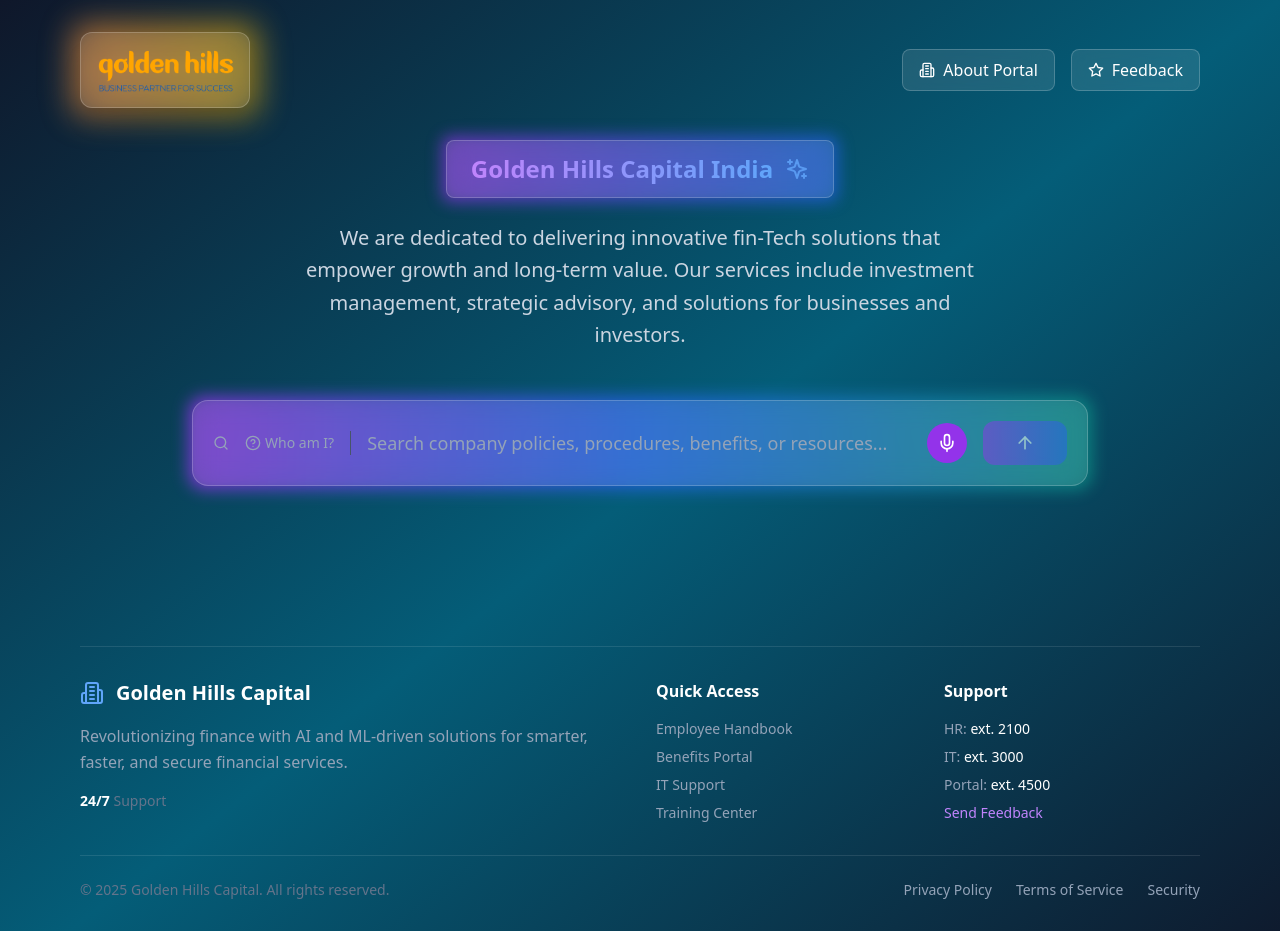
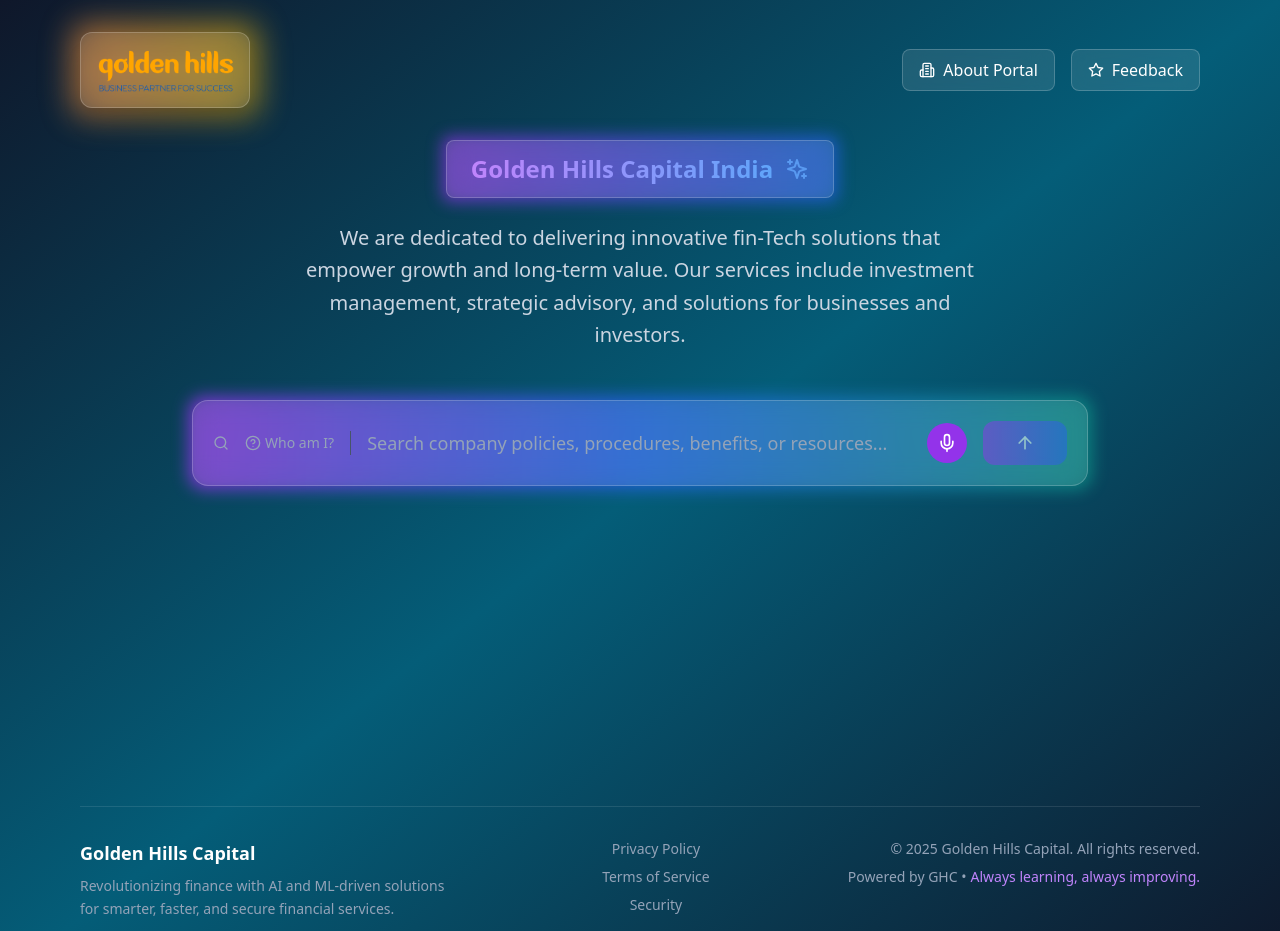
Before and after one commit to shakunthalamandem/Ghc_Website_frontend, a React (Vite) app in the folder project/: page / in a window 1280 px wide. Shown: the top 931 px of the page. Built offline with nearby package versions, Linux system fonts and the light colour scheme.

Commit message:
modified footer

```diff
--- a/project/src/components/Pages/Footer.tsx
+++ b/project/src/components/Pages/Footer.tsx
@@ -1,84 +1,54 @@
 import React, { useState } from 'react';
-import { Building2 } from 'lucide-react';
-import { TermsOfService } from './TermsOfService'; // Adjust the path based on your file structure
+// import { Building2 } from 'lucide-react';
+import { TermsOfService } from './TermsOfService'; // Adjust path
 
 const Footer = () => {
   const [showTerms, setShowTerms] = useState(false);
 
   return (
     <>
-      <footer className="mt-40 pt-8 border-t border-white/10">
-        <div className="grid grid-cols-1 md:grid-cols-4 gap-8 mb-8">
-          {/* Company Info */}
-          <div className="md:col-span-2">
-            <div className="flex items-center space-x-3 mb-4">
-              <Building2 className="w-6 h-6 text-blue-400" />
-              <span className="text-xl font-bold text-white">Golden Hills Capital</span>
+      <footer className="mt-80 pt-8 border-t border-white/10 text-sm text-slate-400">
+        <div className="flex flex-col md:flex-row md:justify-between md:items-start gap-8 text-left">
+
+          {/* Left: Brand and Description */}
+          <div className="md:max-w-sm">
+            <div className="flex items-center space-x-2 mb-2">
+              {/* <Building2 className="w-5 h-5 text-blue-400" /> */}
+              <span className="text-lg font-bold text-white">Golden Hills Capital</span>
             </div>
-            <p className="text-slate-400 mb-4 leading-relaxed">
+            <p className="leading-relaxed">
               Revolutionizing finance with AI and ML-driven solutions for smarter, faster, and secure financial services.
             </p>
-            <div className="flex items-center space-x-4">
-              <div className="text-sm text-slate-500">
-                <span className="text-white font-semibold">24/7</span> Support
-              </div>
+            <div className="mt-2 text-slate-500">
+              <span className="text-white font-semibold">24/7</span> Support
             </div>
           </div>
 
-          {/* Quick Links */}
-          <div>
-            <h4 className="text-white font-semibold mb-4">Quick Access</h4>
-            <ul className="space-y-2 text-sm">
-              <li><a href="#" className="text-slate-400 hover:text-purple-400 transition-colors duration-200">Employee Handbook</a></li>
-              <li><a href="#" className="text-slate-400 hover:text-purple-400 transition-colors duration-200">Benefits Portal</a></li>
-              <li><a href="#" className="text-slate-400 hover:text-purple-400 transition-colors duration-200">IT Support</a></li>
-              <li><a href="#" className="text-slate-400 hover:text-purple-400 transition-colors duration-200">Training Center</a></li>
-            </ul>
+          {/* Center: Links */}
+          <div className="flex flex-col md:items-center gap-2">
+            <a href="#" className="hover:text-purple-400 transition-colors">Privacy Policy</a>
+            <button
+              onClick={() => setShowTerms(true)}
+              className="hover:text-purple-400 transition-colors text-left"
+            >
+              Terms of Service
+            </button>
+            <a href="#" className="hover:text-purple-400 transition-colors">Security</a>
           </div>
 
-          {/* Support */}
-          <div>
-            <h4 className="text-white font-semibold mb-4">Support</h4>
-            <ul className="space-y-2 text-sm">
-              <li className="text-slate-400">HR: <span className="text-white">ext. 2100</span></li>
-              <li className="text-slate-400">IT: <span className="text-white">ext. 3000</span></li>
-              <li className="text-slate-400">Portal: <span className="text-white">ext. 4500</span></li>
-              <li>
-                <button className="text-purple-400 hover:text-purple-300 transition-colors duration-200">
-                  Send Feedback
-                </button>
-              </li>
-            </ul>
+          {/* Right: Copyright & Tagline */}
+          <div className="text-left md:text-right md:max-w-sm">
+            <div>© 2025 Golden Hills Capital. All rights reserved.</div>
+            <div className="mt-2">
+              Powered by GHC •
+              <span className="text-purple-400 ml-1">Always learning, always improving.</span>
+            </div>
           </div>
         </div>
 
-        {/* Bottom Row */}
-        <div className="pt-6 border-t border-white/10 flex flex-col md:flex-row items-center justify-between">
-          <div className="text-slate-500 text-sm mb-4 md:mb-0">
-            © 2025 Golden Hills Capital. All rights reserved.
-          </div>
-          <div className="flex items-center space-x-6 text-sm">
-            <a href="#" className="text-slate-400 hover:text-purple-400 transition-colors duration-200">Privacy Policy</a>
-            <button
-              onClick={() => setShowTerms(true)}
-              className="text-slate-400 hover:text-purple-400 transition-colors duration-200"
-            >
-              Terms of Service
-            </button>
-            <a href="#" className="text-slate-400 hover:text-purple-400 transition-colors duration-200">Security</a>
-          </div>
-        </div>
-
-        <div className="text-center text-slate-500 text-sm mt-8">
-          <p>
-            Powered by GHC • Company Portal Assistant •
-            <span className="text-purple-400 ml-1">Always learning, always improving</span>
-          </p>
-        </div>
+        {/* Terms Modal */}
+        <TermsOfService isOpen={showTerms} onClose={() => setShowTerms(false)} />
       </footer>
-
-      {/* Terms of Service Popup */}
-      <TermsOfService isOpen={showTerms} onClose={() => setShowTerms(false)} />
     </>
   );
 };
```
